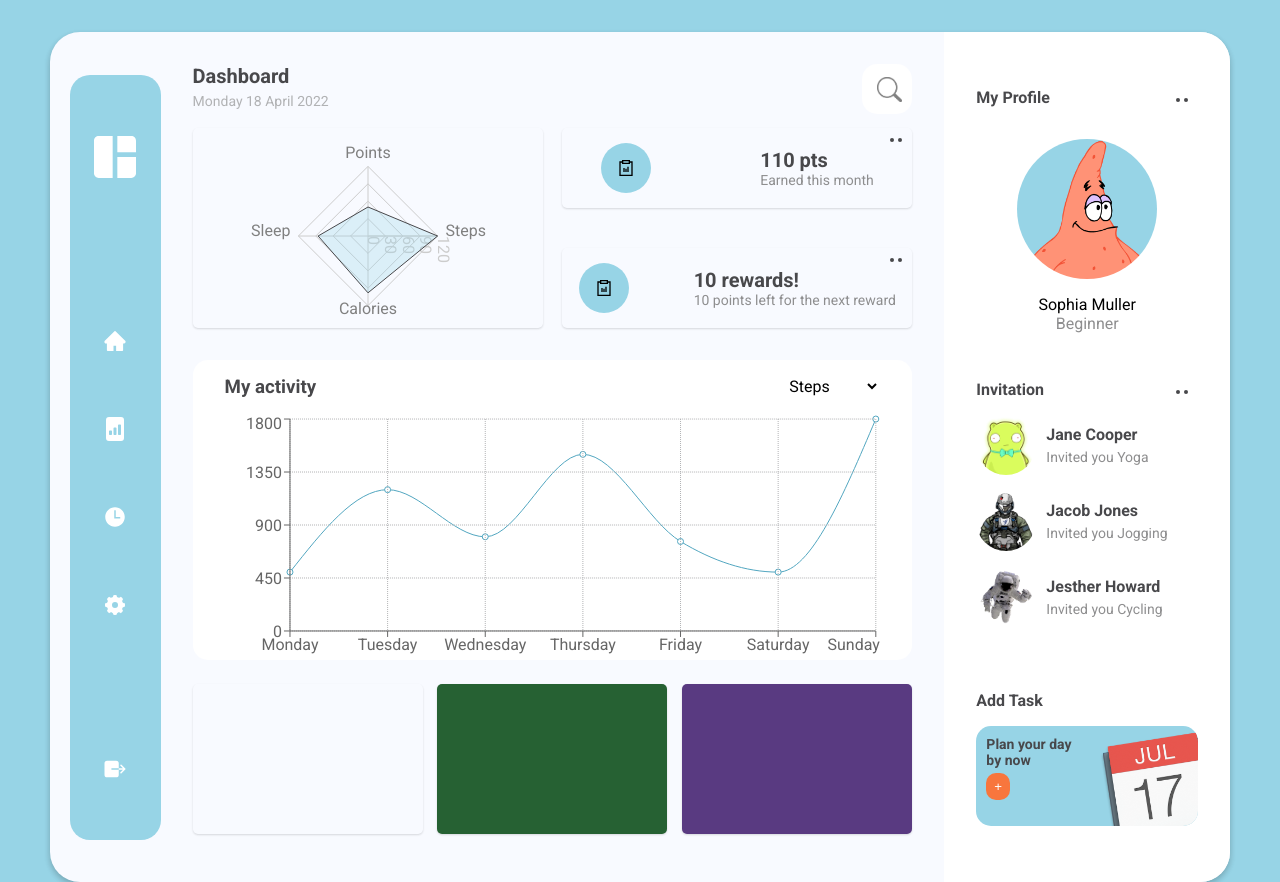
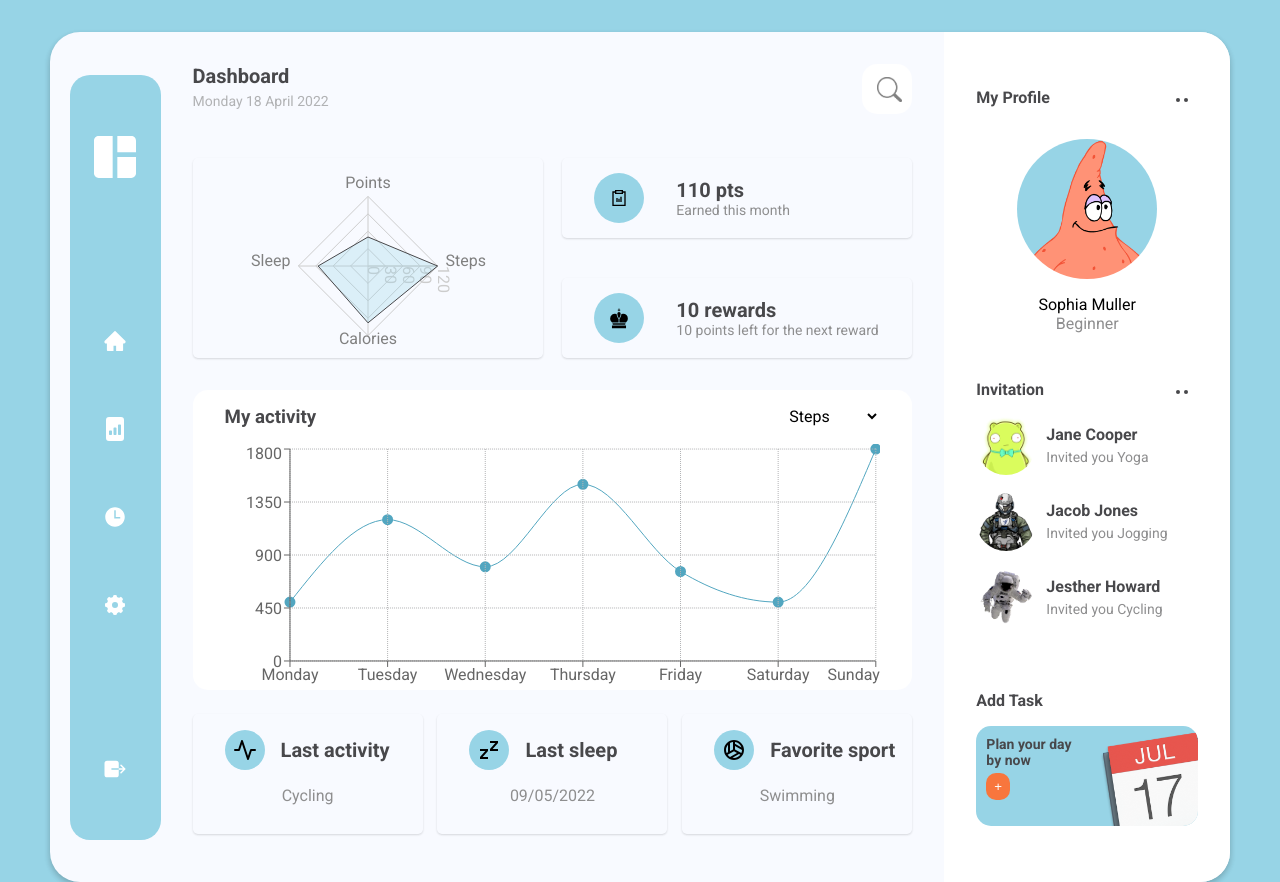
Before and after one commit to Alexandre-Chs/dashboard_tracker_sports, a React (Create React App) app: page /graph in a window 1280 px wide. Built offline with nearby package versions, Linux system fonts and the light colour scheme; the HTML template or start-up script is replaced by a standard one.

Commit message:
add timer and some features

```diff
--- a/src/components/Graph.js
+++ b/src/components/Graph.js
@@ -6,8 +6,7 @@ import Analytics from "./GraphContent/Analytics";
 import Header from "./Home/header";
 import "../styles/graph.css";
 
-const Graph = (props) => {
-  console.log(props);
+const Graph = () => {
   return (
     <div className="container">
       <div className="main_card_container">
--- a/src/components/GraphContent/Analytics.js
+++ b/src/components/GraphContent/Analytics.js
@@ -1,6 +1,10 @@
 import React, { Fragment } from "react";
 import ChartsHome from "../Home/ChartsHome";
 import { GrScorecard } from "react-icons/gr";
+import { FiActivity } from "react-icons/fi";
+import { GiChessKing } from "react-icons/gi";
+import { RiZzzFill } from "react-icons/ri";
+import { MdOutlineSportsVolleyball } from "react-icons/md";
 import {
   Radar,
   RadarChart,
@@ -42,7 +46,7 @@ const Analytics = () => {
     <Fragment>
       <div className="card_charts">
         <div className="top_content">
-          <div className="enhautcharts">
+          <div className="topcharts_informations">
             <div className="box box1">
               <ResponsiveContainer width="100%" height="100%">
                 <RadarChart
@@ -74,25 +78,17 @@ const Analytics = () => {
                     <p>110 pts</p>
                     <p>Earned this month</p>
                   </div>
-                  <button className="button_setting_card">
-                    <div className="little_circle1 black"></div>
-                    <div className="little_circle2 black"></div>
-                  </button>
                 </div>
               </div>
               <div className="inside box">
                 <div className="container_box3">
                   <div className="iconScore">
-                <GrScorecard />
+                    <GiChessKing size={"1.5em"} />
                   </div>
                   <div className="text_score">
-                <p>10 rewards!</p>
+                    <p>10 rewards</p>
                     <p>10 points left for the next reward</p>
                   </div>
-              <button className="button_setting_card">
-                <div className="little_circle1 black"></div>
-                <div className="little_circle2 black"></div>
-              </button>
                 </div>
               </div>
             </div>
@@ -101,9 +97,45 @@ const Analytics = () => {
         </div>
 
         <div className="bottom_content">
-          <div className="box box3"></div>
-          <div className="box box4"></div>
-          <div className="box box5"></div>
+          <div className="box boxBottom">
+            <div className="box_bottom_informations">
+              <div className="header_text_bottom_informations">
+                <div className="iconScore">
+                  <FiActivity size={"1.5em"} />
+                </div>
+                <p>Last activity</p>
+              </div>
+              <div className="textContent_bottom_informations">
+                <p>Cycling</p>
+              </div>
+            </div>
+          </div>
+          <div className="box boxBottom">
+          <div className="box_bottom_informations">
+              <div className="header_text_bottom_informations">
+                <div className="iconScore">
+                  <RiZzzFill size={"1.5em"} />
+                </div>
+                <p>Last sleep</p>
+              </div>
+              <div className="textContent_bottom_informations">
+                <p>09/05/2022</p>
+              </div>
+            </div>
+          </div>
+          <div className="box boxBottom">
+          <div className="box_bottom_informations">
+              <div className="header_text_bottom_informations">
+                <div className="iconScore">
+                  <MdOutlineSportsVolleyball size={"1.5em"} />
+                </div>
+                <p>Favorite sport</p>
+              </div>
+              <div className="textContent_bottom_informations">
+                <p>Swimming</p>
+              </div>
+            </div>
+          </div>
         </div>
       </div>
     </Fragment>
--- a/src/components/Timer.js
+++ b/src/components/Timer.js
@@ -1,9 +1,24 @@
-import React from 'react'
+import React from "react";
+import NavBar from "./Home/NavBar";
+import Header from "./Home/header";
+import HomeProfile from "./Home/Profile_home";
+import Chronometer from "./Timer/Chronometer";
+import "../styles/timer.css";
 
 const Timer = () => {
   return (
-    <div>Timer</div>
-  )
-}
+    <div className="container">
+      <div className="main_card_container">
+        <NavBar />
 
-export default Timer
+        <div className="container_timer">
+          <Header />
+          <Chronometer />
+        </div>
+        <HomeProfile />
+      </div>
+    </div>
+  );
+};
+
+export default Timer;
--- /dev/null
+++ b/src/components/Timer/Chronometer.js
@@ -0,0 +1,78 @@
+import React, { useState, useRef, Fragment } from "react";
+
+const Chronometer = () => {
+  const [timer, setTimer] = useState(0);
+  const [isActive, setIsActive] = useState(false);
+  const [isPaused, setIsPaused] = useState(false);
+  const [length, setLength] = useState(null);
+  const countRef = useRef(null);
+
+  const circle = document.getElementById("circle2");
+
+  const formatTime = () => {
+    const getSeconds = `0${timer % 60}`.slice(-2);
+    const minutes = `${Math.floor(timer / 60)}`;
+    const getMinutes = `0${minutes % 60}`.slice(-2);
+    const getHours = `0${Math.floor(timer / 3600)}`.slice(-2);
+
+    return `${getHours} : ${getMinutes} : ${getSeconds}`;
+  };
+
+  const handleStart = () => {
+    setIsActive(true);
+    setIsPaused(true);
+    countRef.current = setInterval(() => {
+      setTimer((timer) => timer + 1);
+
+    }, 1000);
+
+  };
+  const handlePause = () => {
+    clearInterval(countRef.current);
+    setIsPaused(false);
+  };
+
+  const handleReset = () => {
+    clearInterval(countRef.current);
+    setIsActive(false);
+    setIsPaused(false);
+    setTimer(0);
+  };
+  return (
+    <Fragment>
+      <div className="container_chronometer">
+        <h3>Chronometer</h3>
+        <div className="stopwatch-card">
+          <p>{formatTime(timer)}</p>
+          <div className="buttons">
+            <button onClick={handleStart} disabled={isPaused ? true : false}>
+              Start
+            </button>
+            <button onClick={handlePause} disabled={isPaused ? false : true}>
+              Pause
+            </button>
+            <button onClick={handleReset}>Reset</button>
+          </div>
+        </div>
+        <svg className="circleSVG" width="600" height="600">
+        <circle id="circle1" cx="250" cy="250" r="220"></circle>
+        <circle
+          ref={(ref) => {
+            if (ref) {
+              setLength(ref.getTotalLength());
+            }
+          }}
+          id="circle2"
+          strokeDasharray={length}
+          strokeDashoffset={length - (timer / 60) * length}
+          cx="250"
+          cy="250"
+          r="220"
+        ></circle>
+      </svg>
+      </div>
+    </Fragment>
+  );
+};
+
+export default Chronometer;
--- a/src/styles/graph.css
+++ b/src/styles/graph.css
@@ -21,8 +21,7 @@
     width: 100%;
 }
 
-
-.enhautcharts {
+.topcharts_informations {
     display: flex;
     justify-content: space-between;
 }
@@ -42,7 +41,7 @@
     position: relative;
     display: flex;
     align-items: center;
-    justify-content: space-around;
+    justify-content: flex-start;
     width: 100%;
     height: 100%;
 }
@@ -51,7 +50,7 @@
     display: flex;
     align-items: center;
     justify-content: center;
-    margin-right: 2rem;
+    margin: 0 2rem;
     height: 50px;
     width: 50px;
     border-radius: 50%;
@@ -75,28 +74,51 @@
     justify-content: space-between;
 }
 
-.box3 {
+.boxBottom {
     width: 230px;
-    height: 150px;
+    height: 120px;
 }
 
 
-.box4 {
-    width: 230px;
-    height: 150px;
-    background-color: rgb(38, 97, 51);
-}
-.box5 {
-    width: 230px;
-    height: 150px;
-    background-color: rgb(89, 58, 129);
+
+.box_bottom_informations {
+    display: flex;
+    flex-direction: column;
+    padding: 1rem;
 }
 
+.header_text_bottom_informations {
+    display: flex;
+    align-items: center;
+    justify-content: flex-start;
+    margin-bottom: 1rem;
+}
+
+.header_text_bottom_informations p {
+    font-size: 20px;
+    font-weight: 700;
+    color: var(--main-color-black)
+}
+
+.textContent_bottom_informations {
+    display: flex;
+    align-items: center;
+    justify-content: center;
+    font-size: 16px;
+    color: var(--content-color-text--dark);
+}
+
+.header_text_bottom_informations .iconScore {
+    margin: 0 1rem;
+    width: 40px;
+    height: 40px;
+}
+
+/* DESIGN ALL BOX */
 .box {
     border-radius: 5px;
     box-shadow: 0 1px 3px rgba(0, 0, 0, 0.055), 0 1px 2px rgba(0, 0, 0, 0.089);
 }
-
 
 .inside {
     height: 40%;
--- /dev/null
+++ b/src/styles/timer.css
@@ -0,0 +1,95 @@
+/****** CONTAINER ******/
+
+.container_timer {
+    display: flex;
+    flex-direction: column;
+    height: 100%;
+    width: 69%;
+    padding: 0 2rem;
+}
+
+.container_timer .dashboard {
+    margin-bottom: 10rem;
+}
+
+/* CHRONOMETER */
+
+.container_chronometer {
+    position: relative;
+    display: flex;
+    flex-direction: column;
+    margin: 0 auto;
+    background-color: var(--content-card-color-blue);
+    border-radius: 5px;
+    width: 300px;
+    height: 300px;
+    z-index: 2;
+}
+
+.container_chronometer h3 {
+    padding-top: 1rem;
+    margin: 0 auto;
+    letter-spacing: 3px;
+    font-weight: 400;
+    font-size: 30px;
+    color: var(--main--bg-color-white);
+    z-index: 2;
+}
+
+.stopwatch-card {
+    position: absolute;
+    text-align: center;
+    background-color: white;
+    box-shadow: 0 4px 8px 0 rgba(0, 0, 0, 0.2);
+    width: 325px;
+    height: 130px;
+    top: 150px;
+    left: 50%;
+    transform: translate(-50%, -50%);
+    padding-top: 1rem;
+    z-index: 2;
+}
+
+.container_timer button {
+    outline: none;
+    background: transparent;
+    border: 1px solid blue;
+    padding: 5px 10px;
+    border-radius: 7px;
+    color: blue;
+    cursor: pointer;
+    margin: 0 1rem;
+  }
+
+  .buttons {
+    display: flex;
+    justify-content: space-evenly;
+    width: 150px;
+    margin: 0 auto;
+    margin-top: 3rem;
+  }
+
+
+  .circleSVG {
+    display: inline-block;
+    vertical-align: middle;
+    position: absolute;
+    top: -102px;
+    left: -102px;
+    z-index: 1;
+  }
+
+  circle{
+    stroke-width: 5px;
+    fill: transparent;
+    stroke-linecap: round;
+  }
+
+  #circle1{
+    stroke: #97d4e6;
+  }
+
+  #circle2{
+    stroke:#f8763d;
+    transition: 1s linear;
+  }
```
Lines whose indentation alone changed are shown as unchanged.
